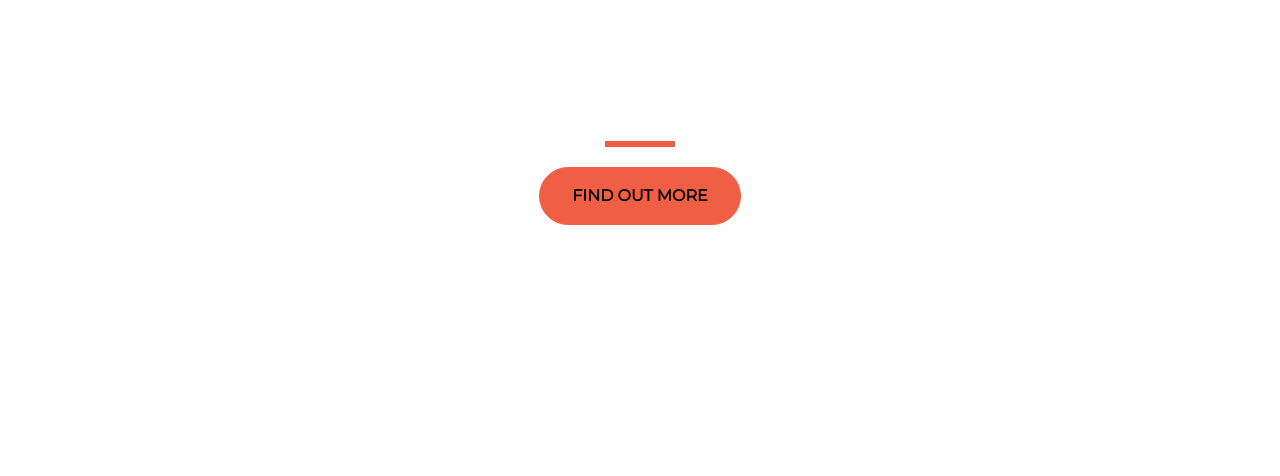
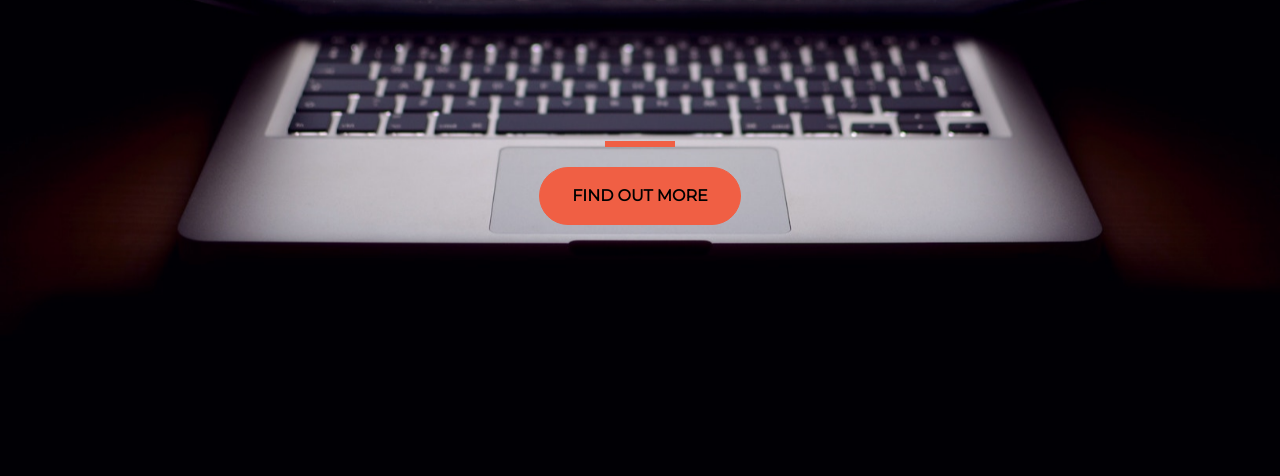
Before and after one commit to var334339/startup-2022, a plain HTML site: page index.html in a window 1280 px wide. Shown: the part 324-800 px from the top of the page. Drawn offline with nearby package versions, Linux system fonts and the light colour scheme; files that its build step writes are made by us from their sources; the site is published under a folder, as on GitHub Pages, so addresses that start at the root find nothing; files whose address does not match are found by name.

Commit message:
Update style.css

```diff
--- a/style.css
+++ b/style.css
@@ -3,7 +3,7 @@ html {
   width: 100%;
   height: 100%;
   font-family: 'Montserrat', sans-serif;
-  background: url(/header.jpg) no-repeat center center fixed;
+  background: url(header.jpg) no-repeat center center fixed;
   -webkit-background-size: cover;
   -moz-background-size: cover;
   -o-background-size: cover;
```
